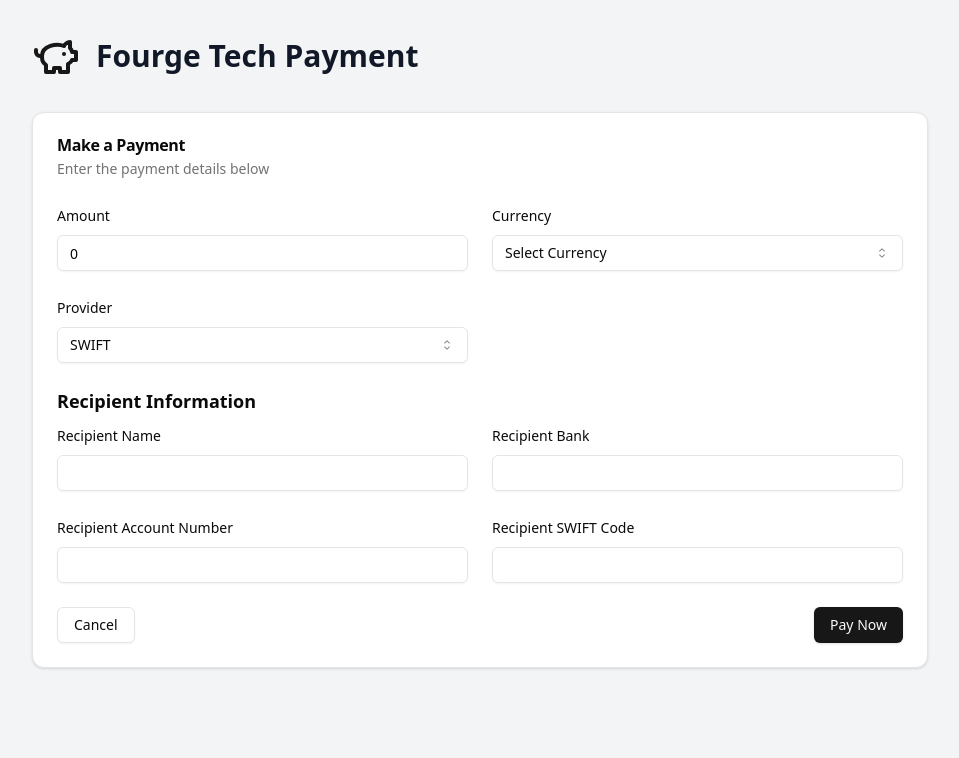
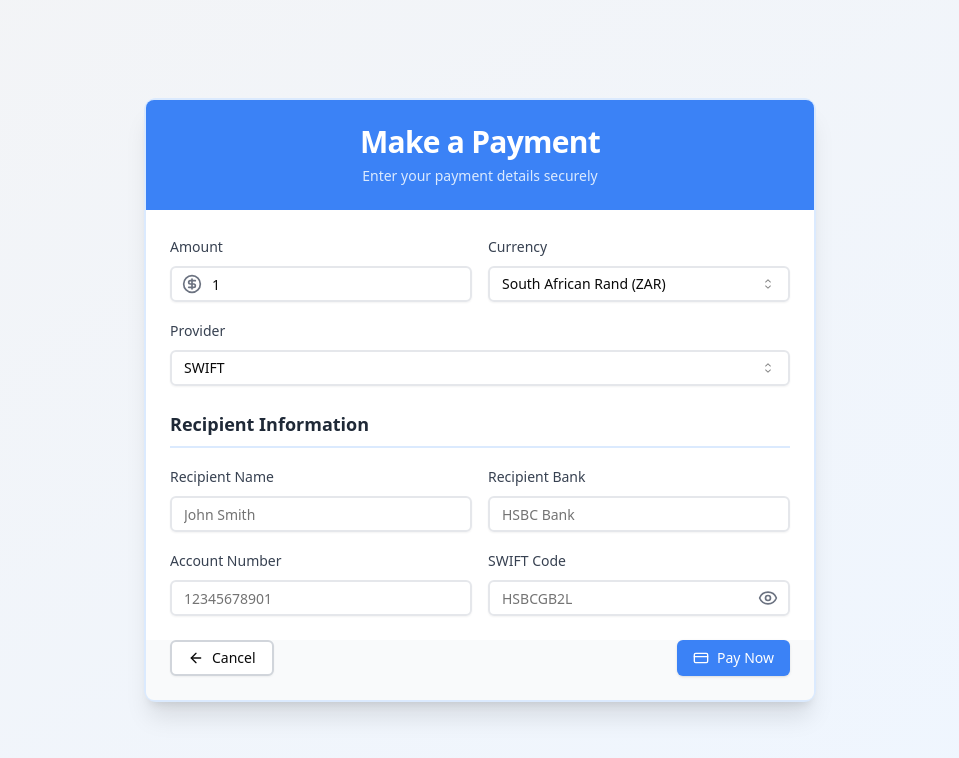
Before and after one commit to FourgeTech/APDS7311-POE-FRONTEND, a React (Vite) app: page /payment in a window 1280 px wide. Shown: the top 758 px of the page, without its empty margins (160-1119 px from the left). Built offline with nearby package versions, Linux system fonts and the light colour scheme; sample sign-in values are in the browser's storage.

Commit message:
Changed Ui on a Bunch on Stuff

```diff
--- a/src/components/Customer/PaymentForm.tsx
+++ b/src/components/Customer/PaymentForm.tsx
@@ -1,10 +1,11 @@
 'use client'
 
-import React from 'react'
+import React, { useState } from 'react'
 import { useFormik } from 'formik'
 import * as Yup from 'yup'
 import { useNavigate } from 'react-router-dom'
-import { CircleDollarSign, PiggyBank } from 'lucide-react'
+import { CircleDollarSign, CreditCard, Eye, EyeOff, ArrowLeft } from 'lucide-react'
+import { motion, AnimatePresence } from 'framer-motion'
 import { Button } from '@/components/ui/button'
 import { Input } from '@/components/ui/input'
 import { Label } from '@/components/ui/label'
@@ -23,11 +24,6 @@ import {
   CardHeader,
   CardTitle,
 } from '@/components/ui/card'
-import {
-  Alert,
-  AlertDescription,
-  AlertTitle,
-} from '@/components/ui/alert'
 import {
   Dialog,
   DialogContent,
@@ -75,8 +71,9 @@ const convertCurrency = (amount: number, from: string, to: string): number => {
   }
 }
 
-export default function Component() {
-  const [showAlert, setShowAlert] = React.useState(false)
+export default function PaymentForm() {
+  const [showAlert, setShowAlert] = useState(false)
+  const [showPassword, setShowPassword] = useState(false)
   const navigate = useNavigate()
   const { user } = useAuth()
   const { createPayment } = usePayment()
@@ -84,8 +81,8 @@ export default function Component() {
   const formik = useFormik({
     initialValues: {
       customerID: '',
-      amount: 0,
-      currency: '',
+      amount: 1,
+      currency: 'ZAR',
       provider: 'SWIFT',
       recipientAccount: '',
       recipientSWIFT: '',
@@ -132,41 +129,62 @@ export default function Component() {
     navigate('/dashboard')
   }
 
+  const togglePasswordVisibility = () => {
+    setShowPassword(!showPassword)
+  }
+
   return (
-    <div className="min-h-screen bg-gray-100 p-8">
-      <div className="max-w-4xl mx-auto">
-        <div className="flex items-center mb-8">
-          <PiggyBank className="h-12 w-12 text-primary mr-4" />
-          <h1 className="text-3xl font-bold text-gray-900">Fourge Tech Payment</h1>
-        </div>
-        <Card>
-          <CardHeader>
-            <CardTitle>Make a Payment</CardTitle>
-            <CardDescription>Enter the payment details below</CardDescription>
+    <div className="min-h-screen flex items-center justify-center bg-gradient-to-br from-gray-100 to-blue-50 p-4">
+      <motion.div
+        initial={{ opacity: 0, y: 20 }}
+        animate={{ opacity: 1, y: 0 }}
+        transition={{ duration: 0.5 }}
+        className="w-full max-w-2xl"
+      >
+        <Card className="shadow-xl bg-white border-2 border-blue-100">
+          <CardHeader className="text-center bg-blue-500 text-white rounded-t-lg">
+            <CardTitle className="text-3xl font-bold">Make a Payment</CardTitle>
+            <CardDescription className="text-blue-100">Enter your payment details securely</CardDescription>
           </CardHeader>
-          <CardContent>
+          <CardContent className="p-6">
             <form onSubmit={formik.handleSubmit} className="space-y-6">
-              <div className="grid grid-cols-2 gap-6">
+              <AnimatePresence>
+                <motion.div
+                  key="payment-details"
+                  initial={{ opacity: 0, x: -20 }}
+                  animate={{ opacity: 1, x: 0 }}
+                  exit={{ opacity: 0, x: 20 }}
+                  transition={{ duration: 0.3 }}
+                  className="space-y-4"
+                >
+                  <div className="grid grid-cols-1 md:grid-cols-2 gap-4">
                     <div className="space-y-2">
-                  <Label htmlFor="amount">Amount</Label>
+                      <Label htmlFor="amount" className="text-gray-700">Amount</Label>
+                      <div className="relative">
+                        <span className="absolute inset-y-0 left-0 flex items-center pl-3 text-gray-500">
+                          <CircleDollarSign className="h-5 w-5" />
+                        </span>
                         <Input
                           id="amount"
                           type="number"
-                    placeholder="Enter amount"
+                          placeholder="0.00"
+                          className="pl-10 border-2 border-gray-200 focus:border-blue-500"
+                          min={1}
                           {...formik.getFieldProps('amount')}
                         />
+                      </div>
                       {formik.touched.amount && formik.errors.amount && (
                         <p className="text-sm text-red-500">{formik.errors.amount}</p>
                       )}
                     </div>
                     <div className="space-y-2">
-                  <Label htmlFor="currency">Currency</Label>
+                      <Label htmlFor="currency" className="text-gray-700">Currency</Label>
                       <Select
                         name="currency"
                         onValueChange={(value) => formik.setFieldValue('currency', value)}
                         value={formik.values.currency}
                       >
-                    <SelectTrigger>
+                        <SelectTrigger className="border-2 border-gray-200 focus:border-blue-500">
                           <SelectValue placeholder="Select Currency" />
                         </SelectTrigger>
                         <SelectContent>
@@ -180,14 +198,15 @@ export default function Component() {
                         <p className="text-sm text-red-500">{formik.errors.currency}</p>
                       )}
                     </div>
+                  </div>
                   <div className="space-y-2">
-                  <Label htmlFor="provider">Provider</Label>
+                    <Label htmlFor="provider" className="text-gray-700">Provider</Label>
                     <Select
                       name="provider"
                       onValueChange={handleProviderChange}
                       value={formik.values.provider}
                     >
-                    <SelectTrigger>
+                      <SelectTrigger className="border-2 border-gray-200 focus:border-blue-500">
                         <SelectValue placeholder="Select Provider" />
                       </SelectTrigger>
                       <SelectContent>
@@ -199,14 +218,23 @@ export default function Component() {
                       <p className="text-sm text-red-500">{formik.errors.provider}</p>
                     )}
                   </div>
-              </div>
+                </motion.div>
+                <motion.div
+                  key="recipient-info"
+                  initial={{ opacity: 0, x: -20 }}
+                  animate={{ opacity: 1, x: 0 }}
+                  exit={{ opacity: 0, x: 20 }}
+                  transition={{ duration: 0.3, delay: 0.1 }}
+                  className="space-y-4"
+                >
+                  <h3 className="text-lg font-semibold text-gray-800 border-b-2 border-blue-100 pb-2">Recipient Information</h3>
+                  <div className="grid grid-cols-1 md:grid-cols-2 gap-4">
                     <div className="space-y-2">
-                <h3 className="text-lg font-semibold">Recipient Information</h3>
-                <div className="grid grid-cols-2 gap-6">
-                  <div className="space-y-2">
-                    <Label htmlFor="recipientName">Recipient Name</Label>
+                      <Label htmlFor="recipientName" className="text-gray-700">Recipient Name</Label>
                       <Input
                         id="recipientName"
+                        placeholder="John Smith"
+                        className="border-2 border-gray-200 focus:border-blue-500"
                         {...formik.getFieldProps('recipientName')}
                       />
                       {formik.touched.recipientName && formik.errors.recipientName && (
@@ -214,9 +242,11 @@ export default function Component() {
                       )}
                     </div>
                     <div className="space-y-2">
-                    <Label htmlFor="recipientBank">Recipient Bank</Label>
+                      <Label htmlFor="recipientBank" className="text-gray-700">Recipient Bank</Label>
                       <Input
                         id="recipientBank"
+                        placeholder="HSBC Bank"
+                        className="border-2 border-gray-200 focus:border-blue-500"
                         {...formik.getFieldProps('recipientBank')}
                       />
                       {formik.touched.recipientBank && formik.errors.recipientBank && (
@@ -224,9 +254,11 @@ export default function Component() {
                       )}
                     </div>
                     <div className="space-y-2">
-                    <Label htmlFor="recipientAccount">Recipient Account Number</Label>
+                      <Label htmlFor="recipientAccount" className="text-gray-700">Account Number</Label>
                       <Input
                         id="recipientAccount"
+                        placeholder="12345678901"
+                        className="border-2 border-gray-200 focus:border-blue-500"
                         {...formik.getFieldProps('recipientAccount')}
                       />
                       {formik.touched.recipientAccount && formik.errors.recipientAccount && (
@@ -234,39 +266,57 @@ export default function Component() {
                       )}
                     </div>
                     <div className="space-y-2">
-                    <Label htmlFor="recipientSWIFT">Recipient SWIFT Code</Label>
+                      <Label htmlFor="recipientSWIFT" className="text-gray-700">SWIFT Code</Label>
+                      <div className="relative">
                         <Input
                           id="recipientSWIFT"
+                          type={showPassword ? "text" : "password"}
+                          disabled={formik.values.provider === 'Other'}
+                          placeholder={formik.values.provider === 'Other' ? 'N/A' : 'HSBCGB2L'}
+                          className="border-2 border-gray-200 focus:border-blue-500 pr-10"
                           {...formik.getFieldProps('recipientSWIFT')}
-                      disabled={formik.values.provider === 'Other'}
-                      placeholder={formik.values.provider === 'Other' ? 'N/A' : ''}
                         />
+                        <button
+                          type="button"
+                          onClick={togglePasswordVisibility}
+                          className="absolute inset-y-0 right-0 pr-3 flex items-center text-sm leading-5 text-gray-500"
+                        >
+                          {showPassword ? (
+                            <EyeOff className="h-5 w-5" />
+                          ) : (
+                            <Eye className="h-5 w-5" />
+                          )}
+                        </button>
+                      </div>
                       {formik.touched.recipientSWIFT && formik.errors.recipientSWIFT && (
                         <p className="text-sm text-red-500">{formik.errors.recipientSWIFT}</p>
                       )}
                     </div>
                   </div>
-              </div>
+                </motion.div>
+              </AnimatePresence>
             </form>
           </CardContent>
-          <CardFooter className="flex justify-between">
-            <Button variant="outline" onClick={handleCancel}>
-              Cancel
+          <CardFooter className="flex justify-between bg-gray-50 rounded-b-lg">
+            <Button variant="outline" onClick={handleCancel} className="border-2 border-gray-300 hover:bg-gray-100">
+              <ArrowLeft className="mr-2 h-4 w-4" /> Cancel
             </Button>
-            <Button onClick={() => formik.handleSubmit()}>Pay Now</Button>
+            <Button onClick={() => formik.handleSubmit()} className="bg-blue-500 text-white hover:bg-blue-600">
+              <CreditCard className="mr-2 h-4 w-4" /> Pay Now
+            </Button>
           </CardFooter>
         </Card>
-      </div>
+      </motion.div>
       <Dialog open={showAlert} onOpenChange={setShowAlert}>
-        <DialogContent>
+        <DialogContent className="bg-white">
           <DialogHeader>
-            <DialogTitle>Payment Submitted</DialogTitle>
-            <DialogDescription>
+            <DialogTitle className="text-2xl font-bold text-blue-600">Payment Submitted</DialogTitle>
+            <DialogDescription className="text-gray-600">
               Your payment is being processed. We will notify you once the transaction is approved.
             </DialogDescription>
           </DialogHeader>
           <DialogFooter>
-            <Button onClick={handleCloseAlert}>Close</Button>
+            <Button onClick={handleCloseAlert} className="bg-blue-500 text-white hover:bg-blue-600">Close</Button>
           </DialogFooter>
         </DialogContent>
       </Dialog>
--- a/src/components/Popup/DepositFunds.tsx
+++ b/src/components/Popup/DepositFunds.tsx
@@ -116,9 +116,19 @@ export default function Component({ isOpen, setIsOpen }: DepositFundsProps) {
                   <Input
                     id="amount"
                     name="amount"
-                    type="text"
+                    type="number"
                     placeholder="0.00"
+                    min={1}
                     className="pl-7"
+                    pattern="[0-9]*"
+                    onKeyPress={(e) => {
+                      if (!/[0-9]/.test(e.key)) {
+                        e.preventDefault();
+                      }
+                    }}
+                    onInput={(e) => {
+                      e.currentTarget.value = e.currentTarget.value.replace(/[^0-9]/g, '');
+                    }}
                     onChange={formik.handleChange}
                     onBlur={formik.handleBlur}
                     value={formik.values.amount}
```
Also changed, not shown: src/components/Customer/Dashboard.tsx (+45 -43 lines), src/components/Customer/DashboardTransactions.tsx (+76 -79 lines), src/components/Employee/TransactionVerification.tsx (+4 -5 lines). Lines whose indentation alone changed are shown as unchanged.
